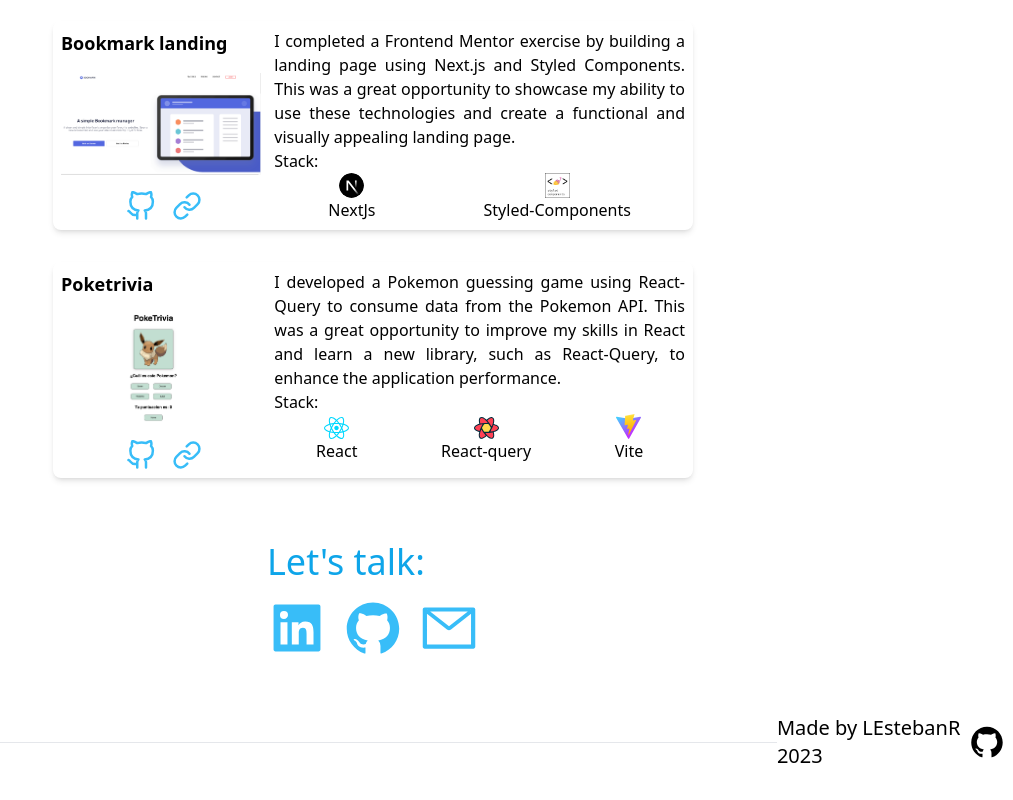
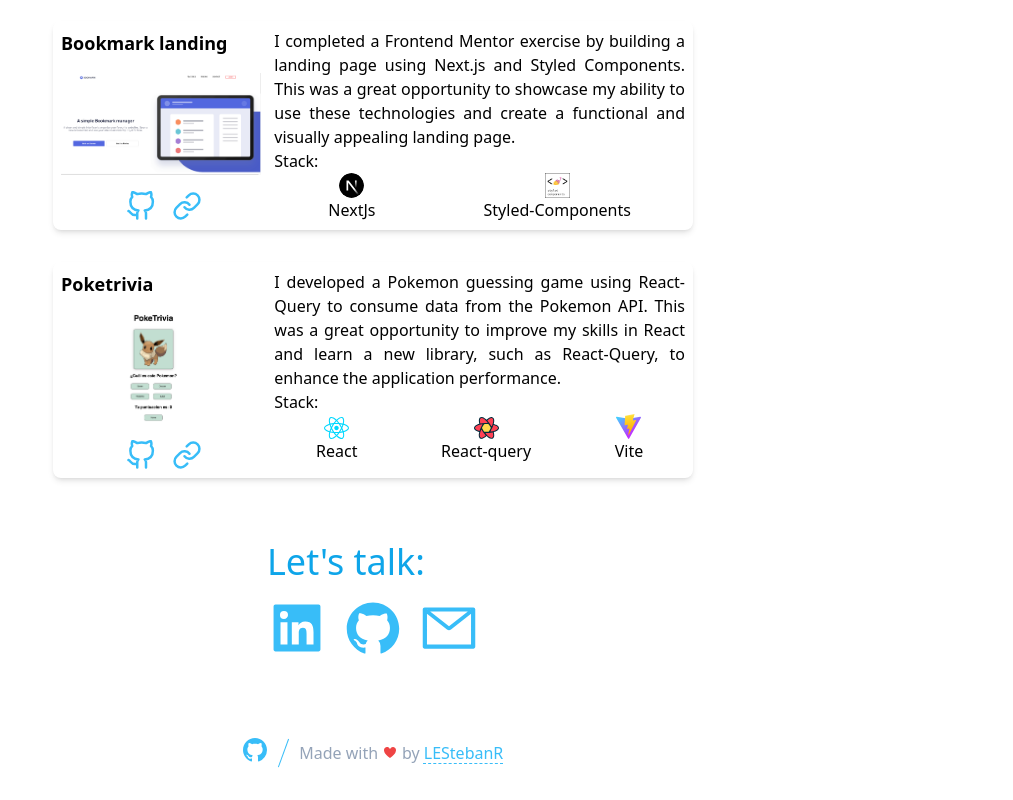
Before and after one commit to LEstebanR/lesteban, a Next.js app: page / in a window 1280 px wide. Shown: the part 2468-3268 px from the top of the page, without its empty margins (267-1280 px from the left). Before the commit the page ends 3246 px from the top, so only its background shows below. Built offline with nearby package versions, Linux system fonts and the light colour scheme.

Commit message:
fix footer

```diff
--- a/src/components/Footer.tsx
+++ b/src/components/Footer.tsx
@@ -1,18 +1,30 @@
-import React, { FC } from 'react'
+import React from 'react'
 import Link from 'next/link'
-import { AiFillGithub } from "react-icons/ai";
+import { GoHeart, GoMarkGithub } from 'react-icons/go'
 
-const Footer: FC = () => {
+const Footer: React.FC = () => {
   return (
-    <>
-      <footer className='flex items-center h-xl w-full justify-between p-2 text-xl'>
-        <hr style={{ width: '100%' }} />
-        <p>Made by LEstebanR 2023</p>
-        <Link href="https://github.com/LEstebanR/lesteban" target='_blank' className='text-4xl'><AiFillGithub/></Link>
-      </footer>
-    </>
+    <footer className="footer">
+      <div className="p-8 z-10 flex flex-wrap justify-center gap-x-1 gap-y-3 sm:gap-x-2 lg:justify-start">
+        <Link href="https://github.com/LEstebanR/lesteban" target="_blank">
+          <GoMarkGithub className="h-6 w-6 text-primary" />
+        </Link>
+        <div className="mx-2 h-[30px] w-[0.5px] rotate-[20deg] transform bg-primary"></div>
+        <div className="flex items-center gap-x-1 text-xs sm:text-base">
+          <span className="text-slate-400">Made with</span>
+          <GoHeart className="h-4 w-4 text-red-500" />
+          <span className="text-slate-400">by</span>
+          <Link
+            className="font-medium text-primary underline decoration-dashed decoration-0 underline-offset-4"
+            href="https://github.com/LEstebanR"
+            target="_blank"
+          >
+            LEStebanR
+          </Link>
+        </div>
+      </div>
+    </footer>
   )
 }
 
-
 export default Footer
--- a/src/components/Logo.tsx
+++ b/src/components/Logo.tsx
@@ -3,7 +3,7 @@ import React, { FC } from 'react'
 
 const Logo: FC = () => {
   return (
-    <p className='cursor-pointer text-xl text-sky-400'>{'<LEsteban/>'}</p>
+    <p className="cursor-pointer text-xl text-sky-400">{'<LEsteban/>'}</p>
     // <Image
     //   src="/assets/images/logo.png"
     //   width={120}
--- a/src/pages/_app.tsx
+++ b/src/pages/_app.tsx
@@ -1,13 +1,13 @@
 import React from 'react'
 import '@/styles/globals.css'
 import type { AppProps } from 'next/app'
-import { Analytics } from '@vercel/analytics/react';
+import { Analytics } from '@vercel/analytics/react'
 
 export default function App({ Component, pageProps }: AppProps) {
   return (
     <>
-      <Component {...pageProps}/>
-      <Analytics/>
+      <Component {...pageProps} />
+      <Analytics />
     </>
   )
 }
--- a/tailwind.config.js
+++ b/tailwind.config.js
@@ -7,6 +7,9 @@ module.exports = {
   ],
   theme: {
     extend: {
+      colors: {
+        primary: '#38bdf8',
+      },
       backgroundImage: {
         'gradient-radial': 'radial-gradient(var(--tw-gradient-stops))',
         'gradient-conic':
```
Also changed, not shown: src/components/Contact.tsx (+18 -6 lines), src/components/Projects.tsx (+11 -10 lines), src/components/cards/ProjectsCard.tsx (+17 -8 lines), src/utils/types.ts (+5 -5 lines).
